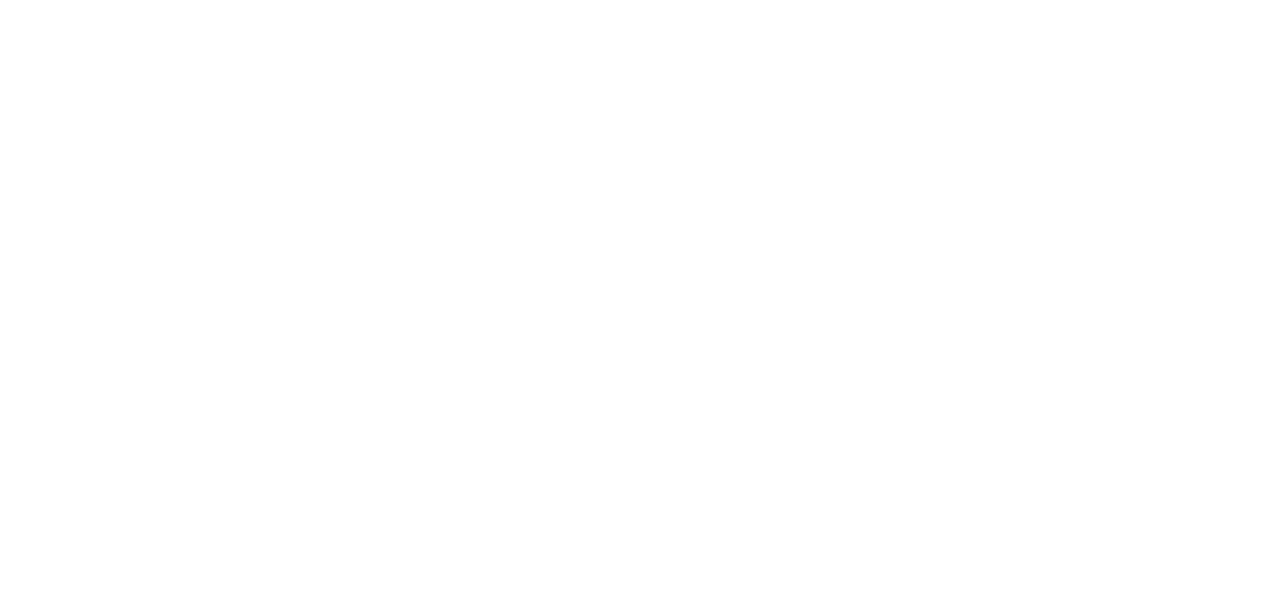
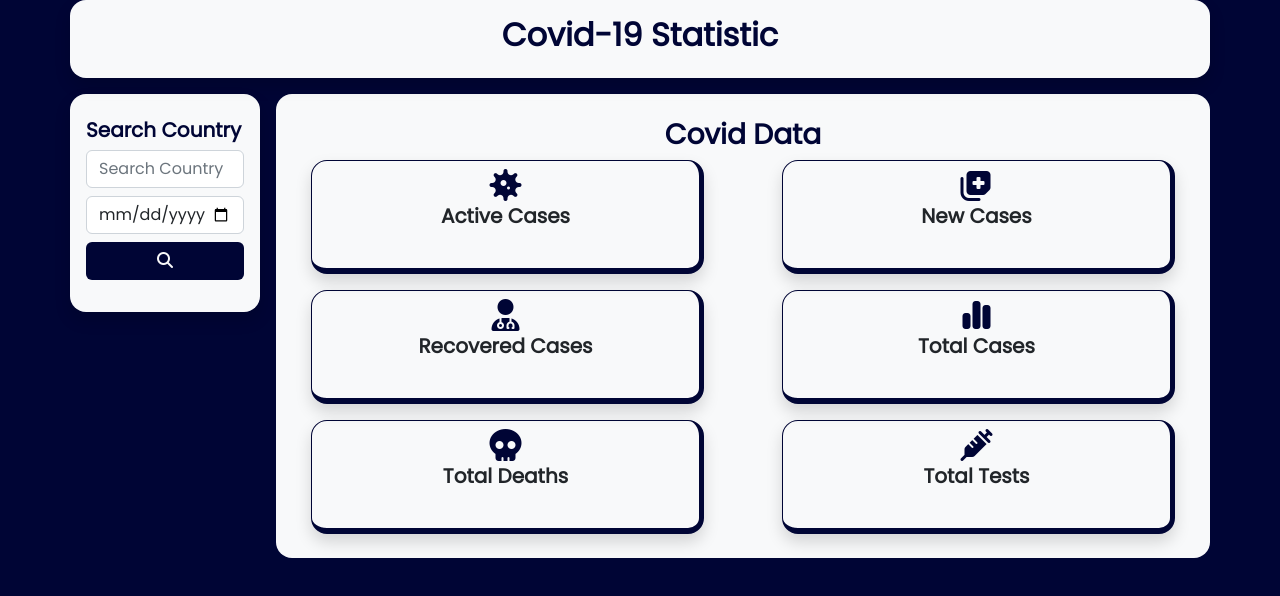
Before and after one commit to a-s-wijaya/INPG07-Assignment3-Ian, a plain HTML site: page index.html in a window 1280 px wide. Drawn offline with nearby package versions, Linux system fonts and the light colour scheme.

Commit message:
Create view & style

```diff
--- a/index.html
+++ b/index.html
@@ -6,9 +6,82 @@
     <meta name="viewport" content="width=device-width, initial-scale=1.0">
     <title>Assignment 3 - Adrian Sugandi Wijaya</title>
     <link rel="stylesheet" href="style/style.css">
+    <link href="https://cdn.jsdelivr.net/npm/bootstrap@5.2.1/dist/css/bootstrap.min.css" rel="stylesheet" integrity="sha384-iYQeCzEYFbKjA/T2uDLTpkwGzCiq6soy8tYaI1GyVh/UjpbCx/TYkiZhlZB6+fzT" crossorigin="anonymous">
+    <link rel="stylesheet" href="https://cdnjs.cloudflare.com/ajax/libs/font-awesome/6.2.0/css/all.min.css" integrity="sha512-xh6O/CkQoPOWDdYTDqeRdPCVd1SpvCA9XXcUnZS2FmJNp1coAFzvtCN9BmamE+4aHK8yyUHUSCcJHgXloTyT2A==" crossorigin="anonymous" referrerpolicy="no-referrer" />
+    <link href='https://fonts.googleapis.com/css?family=Poppins' rel='stylesheet'>
 </head>
-<body>
+<body class="bg-navy">
+    <header>
+        <nav class="container navbar bg-light rounded-4 shadow">
+            <div class="container-fluid">
+                <a href="#" class="navbar-brand mx-auto text-center fw-bold navy rounded py-2 px-5">
+                    <h2 class="fw-bolder navy">
+                        Covid-19 Statistic
+                    </h2>
+                </a>
+            </div>
+        </nav>
+    </header>
 
+
+    <section>
+        <div class="container mt-3">
+            <div class="row">
+                <div class="col-lg-2 col-md-12 col-sm-12 mb-md-3 mb-sm-3 bg-light me-3 shadow rounded-4 px-3 p-4 h-75" id="searchContent">
+                    <h5 class="fw-semibold navy">Search Country</h5>
+                    <div class="input-group mb-2">
+                        <input type="text" class="form-control" placeholder="Search Country" aria-label="Search Country" id="search">
+                    </div>
+                    <div class="input-group mb-2">
+                        <input type="date" class="form-control" placeholder="Choose Date" aria-label="Edit Date" id="date">
+                    </div>
+                    <div class="input-group mb-2">
+                        <button name="submit" onclick="searchControl()" class="btn w-100"><i class="fa fa-search text-light"></i></button>
+                    </div>
+                </div>
+                <div class="col bg-light rounded-4 p-2">
+                    <h3 id="country" class="pt-3 text-center fw-bold navy">Covid Data</h3>
+                    <h4 id="dateLabel" class="text-center fw-semibold navy"></h4>
+                    <div class="row justify-content-around">
+                        <div class="col-5 box rounded-4 mb-3 shadow p-2 text-center">
+                            <i class="fa fa-virus fa-2x navy"></i>
+                            <h5 class="fw-bold">Active Cases</h5>
+                            <p class="pt-2 fs-4" id="caseActive"><span class="navy fw-semibold"></span></p>
+                        </div>
+                        <div class="col-5 box rounded-4 mb-3 shadow p-2 text-center">
+                            <i class="fa fa-notes-medical fa-2x navy"></i>
+                            <h5 class="fw-bold">New Cases</h5>
+                            <p class="pt-2 fs-4" id="caseNew"><span class="navy fw-semibold"></span></p>
+                        </div>
+                        <div class="col-5 box rounded-4 mb-3 shadow p-2 text-center">
+                            <i class="fa fa-user-doctor fa-2x navy"></i>
+                            <h5 class="fw-bold">Recovered Cases</h5>
+                            <p class="pt-2 fs-4" id="caseRecover"><span class="navy fw-semibold"></span></p>
+                        </div>
+                        <div class="col-5 box rounded-4 mb-3 shadow p-2 text-center">
+                            <i class="fa fa-chart-simple fa-2x navy"></i>
+                            <h5 class="fw-bold">Total Cases</h5>
+                            <p class="pt-2 fs-4" id="caseTotal"><span class="navy fw-semibold"></span></p>
+                        </div>
+                        <div class="col-5 box rounded-4 mb-3 shadow p-2 text-center">
+                            <i class="fa fa-skull fa-2x navy"></i>
+                            <h5 class="fw-bold">Total Deaths</h5>
+                            <p class="pt-2 fs-4" id="deaths"><span class="navy fw-semibold"></span></p>
+                        </div>
+                        <div class="col-5 box rounded-4 mb-3 shadow p-2 text-center">
+                            <i class="fa fa-syringe fa-2x navy"></i>
+                            <h5 class="fw-bold">Total Tests</h5>
+                            <p class="pt-2 fs-4" id="testTotal"><span class="navy fw-semibold"></span></p>
+                        </div>
+                    </div>
+                </div>
+            </div>
+        </div>
+    </section>
+
+    <div id="loading"></div>
+
+    <script src="https://cdn.jsdelivr.net/npm/bootstrap@5.2.1/dist/js/bootstrap.bundle.min.js" integrity="sha384-u1OknCvxWvY5kfmNBILK2hRnQC3Pr17a+RTT6rIHI7NnikvbZlHgTPOOmMi466C8" crossorigin="anonymous"></script>
     <script src="script/script.js"></script>
 </body>
 </html>
--- a/style/style.css
+++ b/style/style.css
@@ -0,0 +1,46 @@
+body {
+    font-family: 'Poppins' !important;
+}
+
+.bg-navy {
+    background-color: #000535;
+}
+
+.navy {
+    color: #000535;
+}
+
+.box {
+    border-bottom: 6px solid #000535;
+    border-right: 5px solid #000535;
+    border-left: 1px solid #000535;
+    border-top: 1px solid #000535;
+}
+
+button {
+    background-color: #000535 !important;
+}
+
+#loading {
+    width: 2rem;
+    height: 2rem;
+    border: 5px solid #f3f3f3;
+    border-top: 6px solid #000535;
+    border-radius: 100%;
+    margin: auto;
+    visibility: hidden;
+    animation: spin 1s infinite linear;
+}
+
+#loading.display {
+    visibility: visible;
+}
+
+@keyframes spin {
+    from {
+        transform: rotate(0deg);
+    }
+    to {
+        transform: rotate(360deg);
+    }
+}
```
